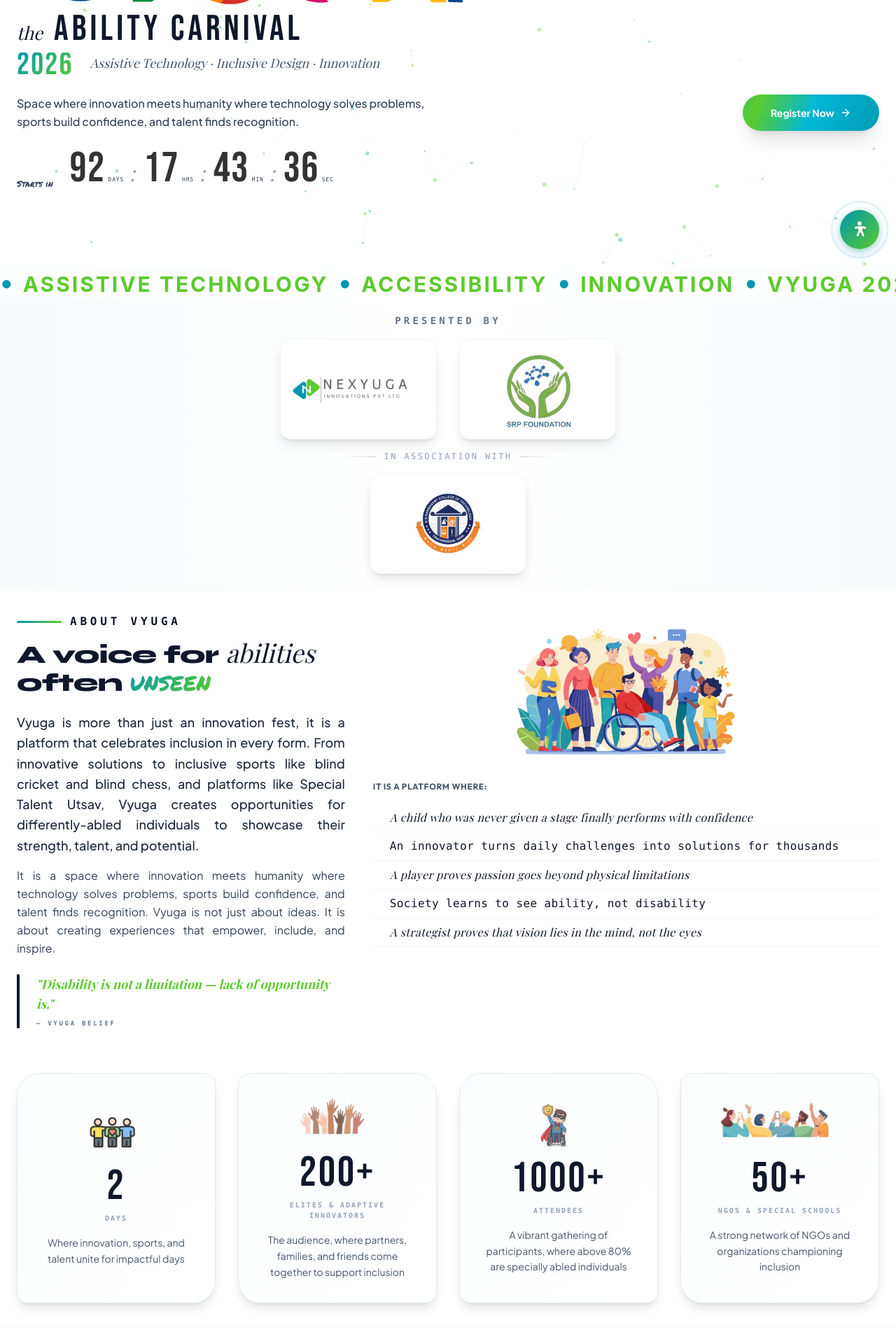
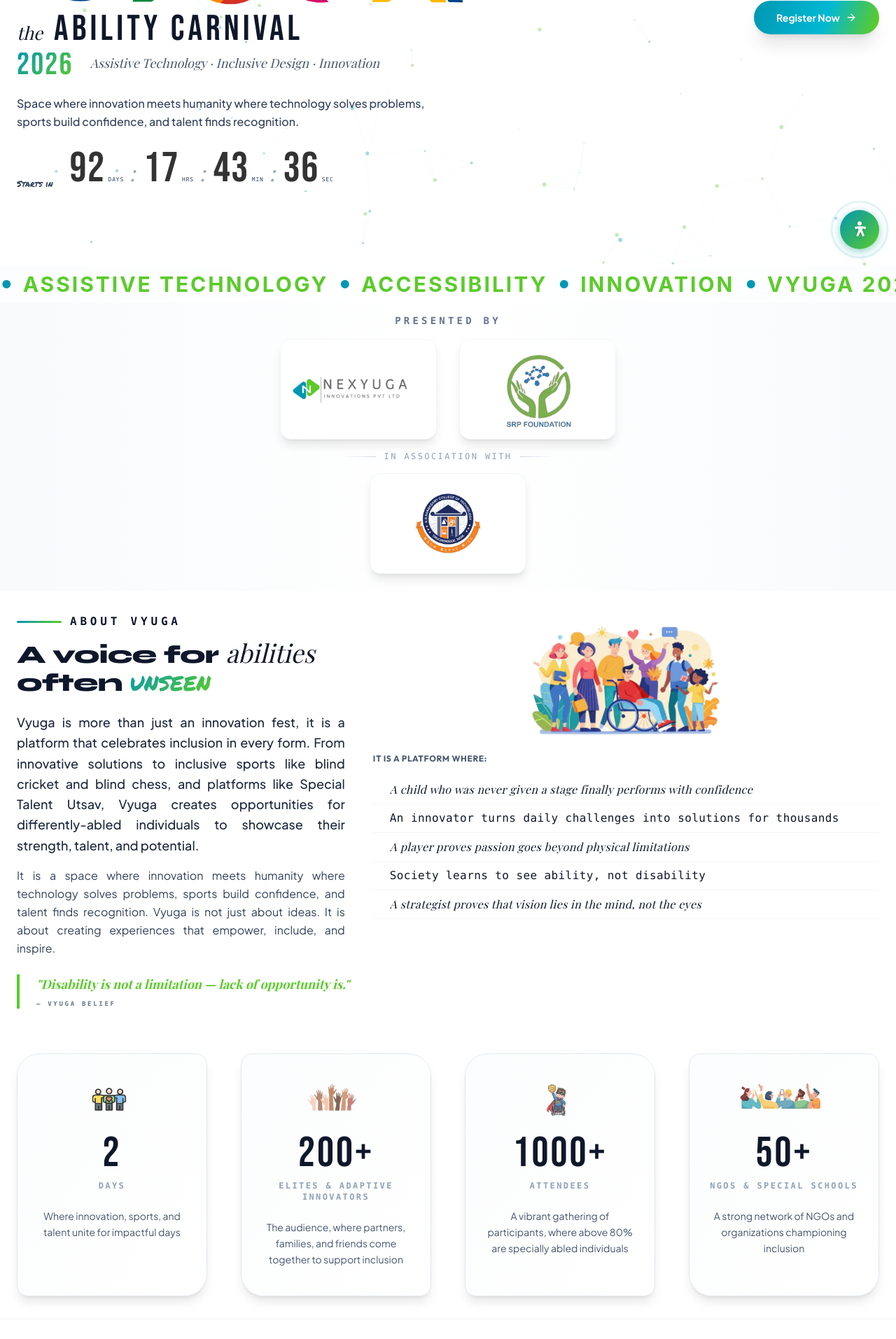
Before and after one commit to Mithunp123/Vyuga, a React (Vite) app in the folder frontend/: page / in a window 1280 px wide. Shown: the part 420-2333 px from the top of the page at 70% size. Built offline with nearby package versions, Linux system fonts and the light colour scheme; a web font is replaced by a local one.

Commit message:
hero page UI

```diff
--- a/frontend/src/components/About.jsx
+++ b/frontend/src/components/About.jsx
@@ -313,8 +313,8 @@ export default function About() {
                 Vyuga is not just about ideas. It is about creating experiences that empower, include, and inspire.
               </p>
 
-              <blockquote className="mt-6 border-l-4 border-brand-cyan pl-6">
-                <p className="font-serif text-base italic text-[#5BCB2B] font-bold sm:text-lg">
+              <blockquote className="mt-6 border-l-4 border-[#5BCB2B] pl-6">
+                <p className="font-serif text-base italic text-[#5BCB2B] font-bold sm:text-lg sm:whitespace-nowrap">
                   "Disability is not a limitation — lack of opportunity is."
                 </p>
                 <cite className="mt-2 block font-mono text-[9px] not-italic tracking-[0.3em] text-slate-500 font-bold">
@@ -331,12 +331,12 @@ export default function About() {
                 whileInView={{ opacity: 1, scale: 1 }}
                 viewport={{ once: true }}
                 transition={{ duration: 0.8 }}
-                className="w-full mb-4 flex justify-center"
+                className="w-full mb-2 flex justify-center"
               >
                 <img
                   src={aboutImg}
                   alt="About Vyuga"
-                  className="w-full max-h-56 object-contain rounded-xl"
+                  className="w-full max-h-48 object-contain rounded-xl"
                 />
               </motion.div>
 
@@ -360,7 +360,7 @@ export default function About() {
           </div>
 
           {/* ── Stats Cards (Moved) ── */}
-          <div className="mt-16 grid grid-cols-1 sm:grid-cols-2 lg:grid-cols-4 gap-8">
+          <div className="mt-16 grid grid-cols-1 sm:grid-cols-2 lg:grid-cols-4 gap-8 lg:gap-12 w-full">
             {stats.map((s, idx) => {
               // Random border radius for organic feel
               const borderRadius = [
@@ -377,30 +377,34 @@ export default function About() {
                   whileInView={{ opacity: 1, y: 0 }}
                   viewport={{ once: true }}
                   transition={{ duration: 0.7, delay: idx * 0.12, ease: [0.22, 1, 0.36, 1] }}
-                  className={`group relative overflow-hidden bg-white border border-slate-200 shadow-lg hover:shadow-xl transition-all duration-500 hover:scale-105 cursor-pointer h-full ${borderRadius} p-6 sm:p-8 flex flex-col items-center justify-center text-center`}
+                  className={`group relative overflow-hidden bg-white border border-slate-200 shadow-lg hover:shadow-xl transition-all duration-500 hover:scale-[1.02] cursor-pointer h-full min-h-[300px] sm:min-h-[340px] px-4 py-8 sm:px-6 sm:py-10 ${borderRadius} flex flex-col items-center justify-center text-center`}
                 >
                   {/* Flowing background animation on hover */}
                   <div className="absolute inset-0 bg-gradient-to-br from-slate-50 to-white opacity-50" />
                   <div className="absolute inset-0 bg-gradient-to-r from-brand-cyan/5 via-brand-lime/5 to-brand-cyan/5 opacity-0 group-hover:opacity-100 transition-opacity duration-500" />
 
                   {/* Content */}
-                  <div className="relative z-10 w-full flex flex-col items-center">
+                  <div className="relative z-10 w-full h-full flex flex-col items-center justify-between gap-2">
+                    <div className="flex-1 flex flex-col items-center justify-end">
                       <img
                         src={s.image}
                         alt={s.unit}
-                      className="h-16 w-auto mb-4 object-contain opacity-80 group-hover:opacity-100 transition-opacity duration-300"
+                        className="h-12 w-auto mb-6 object-contain opacity-80 group-hover:opacity-100 transition-opacity duration-300"
                       />
                       <p className={`font-impact text-5xl sm:text-6xl tracking-wider transition-colors duration-300 ${s.accent} group-hover:!text-[#5BCB2B] group-hover:drop-shadow-lg mb-2`}>
                         <AnimatedCounter target={s.value} suffix={s.suffix} />
                       </p>
-                    <p className="font-mono text-[10px] tracking-[0.2em] text-slate-400 group-hover:text-slate-800 transition-colors duration-300 mb-4 font-bold uppercase">
+                      <p className="font-mono text-[10px] sm:text-xs tracking-[0.2em] text-slate-400 group-hover:text-slate-800 transition-colors duration-300 font-bold uppercase">
                         {s.unit}
                       </p>
+                    </div>
+                    <div className="flex-1 flex items-start mt-4">
                       {s.description && (
-                      <p className="text-sm leading-relaxed text-slate-600 group-hover:text-slate-900 transition-colors duration-300 line-clamp-3">
+                        <p className="text-xs sm:text-sm leading-relaxed text-slate-600 group-hover:text-slate-900 transition-colors duration-300 line-clamp-4">
                           {s.description}
                         </p>
                       )}
+                    </div>
                   </div>
                 </motion.div>
               )
--- a/frontend/src/components/Hero.jsx
+++ b/frontend/src/components/Hero.jsx
@@ -201,9 +201,19 @@ export default function Hero() {
                 initial={{ opacity: 0, scale: 0.5, rotate: -90 }}
                 animate={{ opacity: 1, scale: 1, rotate: 0 }}
                 transition={{ duration: 1, delay: 0.6, ease: [0.22, 1, 0.36, 1] }}
-                className="absolute right-0 top-44 hidden sm:block"
+                className="absolute right-0 top-32 hidden sm:flex flex-col items-center gap-10"
               >
                 <RotatingBadge />
+                <Link
+                  to="/attend/register"
+                  className="group relative inline-flex items-center justify-center gap-2 overflow-hidden rounded-full bg-gradient-to-r from-brand-lime to-brand-cyan px-8 py-3.5 text-sm font-bold text-white shadow-xl shadow-brand-cyan/25 transition-all hover:scale-[1.04] hover:shadow-2xl hover:shadow-brand-cyan/35 active:scale-[0.98]"
+                >
+                  <span className="absolute inset-0 shimmer-btn" />
+                  <span className="relative flex items-center gap-2">
+                    Register Now
+                    <ArrowRight className="h-4 w-4 transition-transform group-hover:translate-x-1" />
+                  </span>
+                </Link>
               </motion.div>
             </div>
 
@@ -284,12 +294,12 @@ export default function Hero() {
                 initial={{ opacity: 0, y: 20 }}
                 animate={{ opacity: 1, y: 0 }}
                 transition={{ duration: 0.7, delay: 1.6 }}
-                className="flex flex-col gap-3 sm:flex-row"
+                className="flex flex-col gap-3 sm:hidden"
               >
                 <Link
                   id="register"
                   to="/attend/register"
-                  className="group relative inline-flex items-center justify-center gap-2 overflow-hidden rounded-full px-10 py-4 text-sm font-bold text-white shadow-xl shadow-brand-cyan/25 transition-all hover:shadow-2xl hover:shadow-brand-cyan/35 hover:scale-[1.04] active:scale-[0.98]"
+                  className="group relative inline-flex items-center justify-center gap-2 overflow-hidden rounded-full bg-gradient-to-r from-brand-lime to-brand-cyan px-10 py-4 text-sm font-bold text-white shadow-xl shadow-brand-cyan/25 transition-all hover:scale-[1.04] hover:shadow-2xl hover:shadow-brand-cyan/35 active:scale-[0.98]"
                 >
                   <span className="absolute inset-0 shimmer-btn" />
                   <span className="relative flex items-center gap-2">
```
Lines whose indentation alone changed are shown as unchanged.
